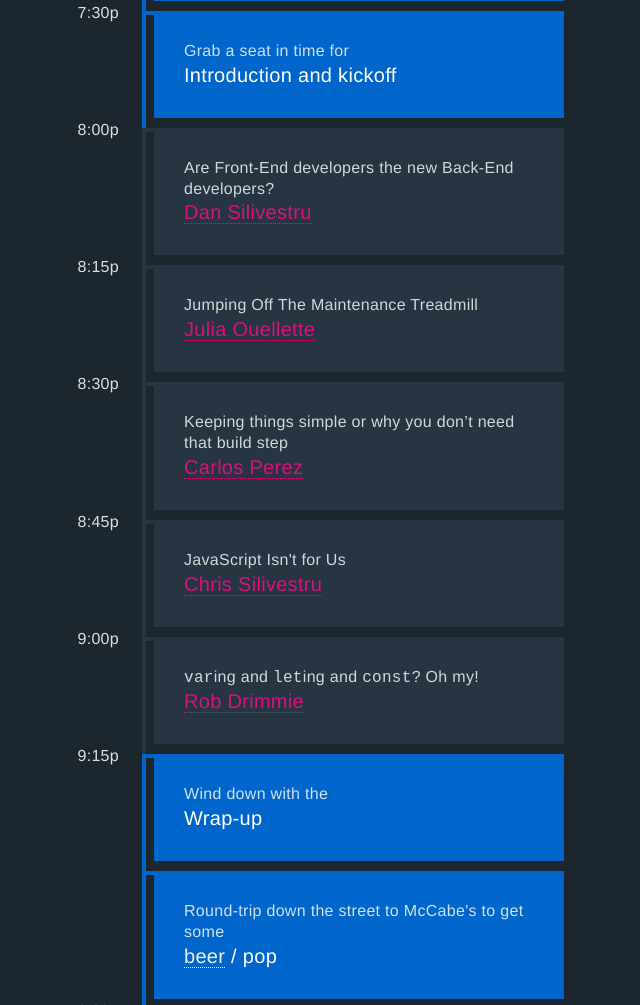
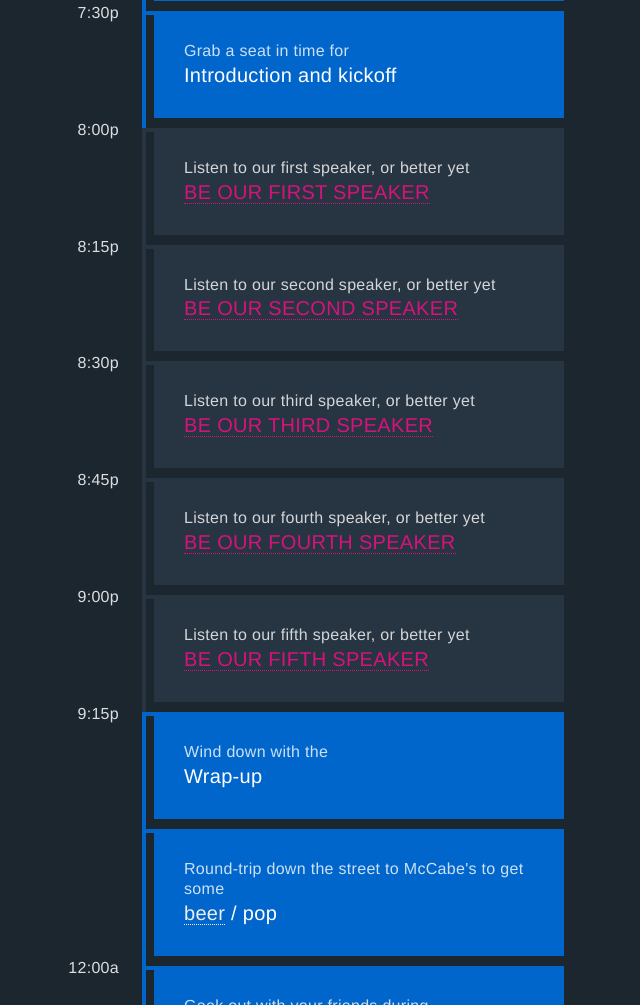
Before and after one commit to corridorjs/corridorjs.github.io, a website: page index.html in a window 1280 px wide. Shown: the part 1074-2079 px from the top of the page, without its empty margins (326-966 px from the left). Drawn offline with Linux system fonts and the light colour scheme.

Commit message:
reset page for 0.0.2

```diff
--- a/index.html
+++ b/index.html
@@ -9,7 +9,7 @@
     <link rel='stylesheet' type='text/css' href='assets/styles/layout.css'  />
     <link rel='stylesheet' type='text/css' href='assets/styles/index.css'  />
     <script>
-      var then = new Date(2016, 8, 29)
+      var then = new Date(2016, 9, 27)
 
       var days = 'Sunday Monday Tuesday Wednesday Thursday Friday Saturday'.split(' ')
       var months = 'January February March April May June July August September October November December'.split(' ')
@@ -69,7 +69,7 @@
         <li class="point">
           <time>now</time>
           <small>See the event board to</small>
-          <div><a href="https://ti.to/corridorjs/corridorjs-0-0-1">Get your ticket</a> and <a href="https://ti.to/corridorjs/corridorjs-0-0-1">tell your friends</a></div>
+          <div><a href="https://ti.to/corridorjs/corridorjs-0-0-2">Get your ticket</a> and <a href="https://ti.to/corridorjs/corridorjs-0-0-2">tell your friends</a></div>
         </li>
         <li class="point">
           <small>Check out our</small>
@@ -103,8 +103,8 @@
             To add yourself to this slot, change the following two lines
             and add a short description paragraph in the pull request.
           -->
-          <small>Are Front-End developers the new Back-End developers?</small>
-          <div><a href="https://twitter.com/confusement">Dan Silivestru</a></div>
+          <small>Listen to our first speaker, or better yet</small>
+          <div><a href="https://github.com/corridorjs/corridorjs.github.io/edit/master/index.html">BE OUR FIRST SPEAKER</a></div>
         </li>
         <li class="point speaker">
           <time>8:15p</time>
@@ -112,8 +112,8 @@
             To add yourself to this slot, change the following two lines
             and add a short description paragraph in the pull request.
           -->
-          <small>Jumping Off The Maintenance Treadmill</small>
-          <div><a href="https://twitter.com/jooliah">Julia Ouellette</a></div>
+          <small>Listen to our second speaker, or better yet</small>
+          <div><a href="https://github.com/corridorjs/corridorjs.github.io/edit/master/index.html">BE OUR SECOND SPEAKER</a></div>
         </li>
         <li class="point speaker">
           <time>8:30p</time>
@@ -121,8 +121,8 @@
             To add yourself to this slot, change the following two lines
             and add a short description paragraph in the pull request.
           -->
-          <small>Keeping things simple or why you don’t need that build step</small>
-          <div><a href="https://twitter.com/carlosperez">Carlos Perez</a></div>
+          <small>Listen to our third speaker, or better yet</small>
+          <div><a href="https://github.com/corridorjs/corridorjs.github.io/edit/master/index.html">BE OUR THIRD SPEAKER</a></div>
         </li>
         <li class="point speaker">
           <time>8:45p</time>
@@ -130,8 +130,8 @@
             To add yourself to this slot, change the following two lines
             and add a short description paragraph in the pull request.
           -->
-          <small>JavaScript Isn't for Us</small>
-          <div><a href="https://twitter.com/chriscoit">Chris Silivestru</a></div>
+          <small>Listen to our fourth speaker, or better yet</small>
+          <div><a href="https://github.com/corridorjs/corridorjs.github.io/edit/master/index.html">BE OUR FOURTH SPEAKER</a></div>
         </li>
         <li class="line"></li>
         <li class="point speaker">
@@ -140,8 +140,8 @@
             To add yourself to this slot, change the following two lines
             and add a short description paragraph in the pull request.
           -->
-          <small><code>var</code>ing and <code>let</code>ing and <code>const</code>? Oh my!</small>
-          <div><a href="https://twitter.com/RobDrimmie">Rob Drimmie</a></div>
+          <small>Listen to our fifth speaker, or better yet</small>
+          <div><a href="https://github.com/corridorjs/corridorjs.github.io/edit/master/index.html">BE OUR FIFTH SPEAKER</a></div>
         </li>
         <li class="point">
           <time>9:15p</time>
```
